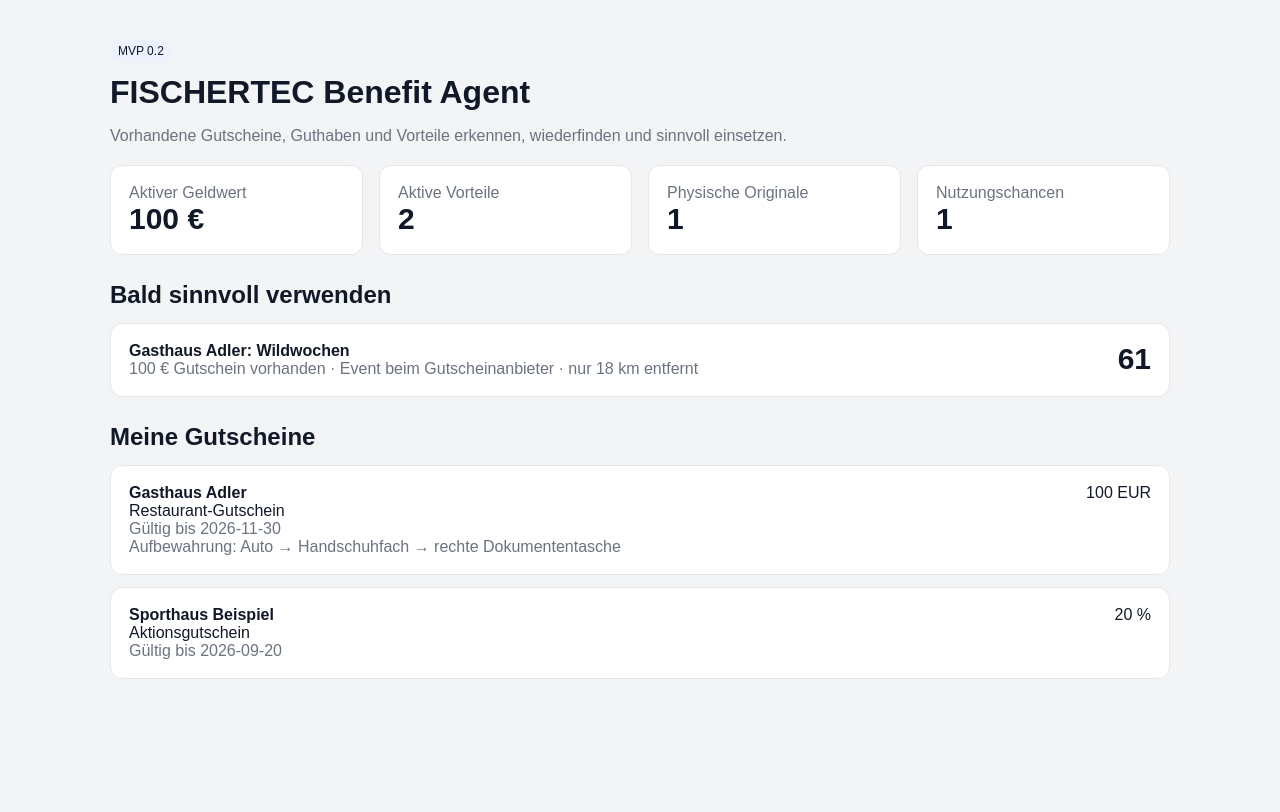
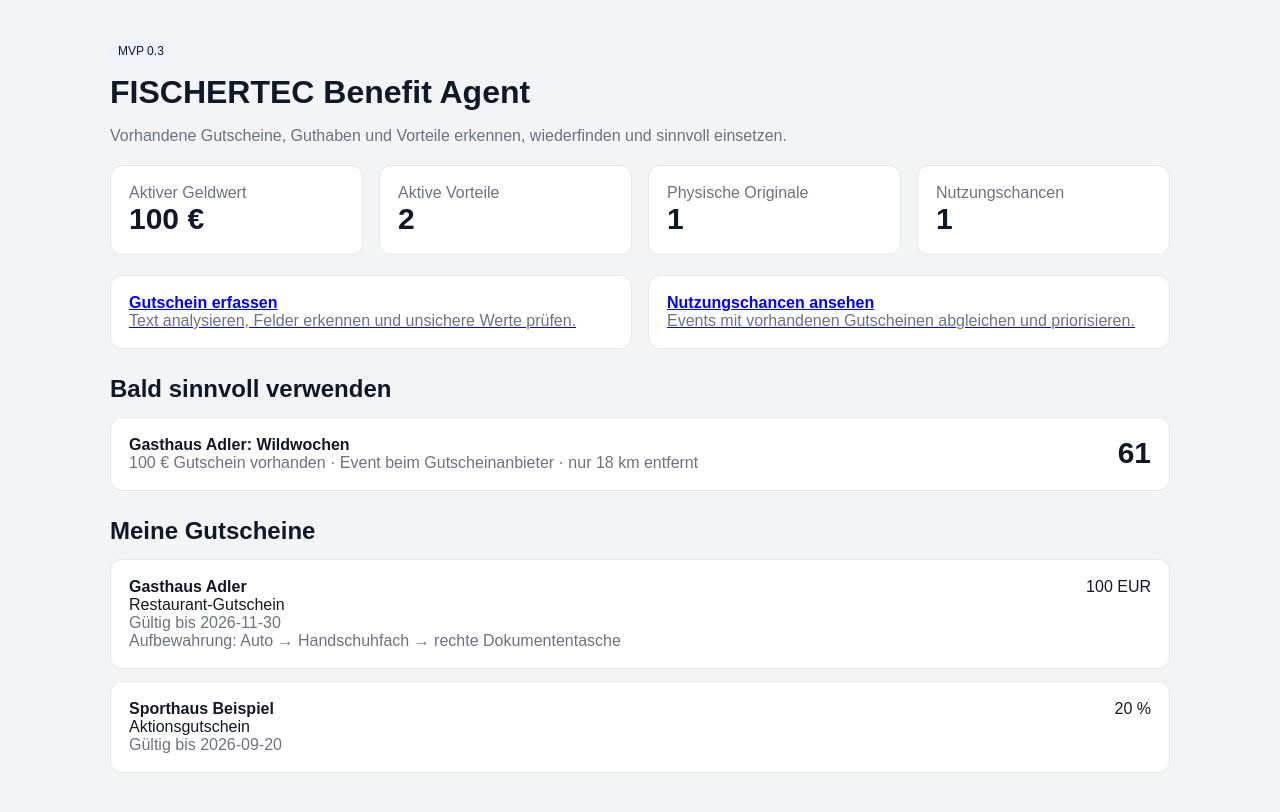
Before and after one commit to FISCHERTEC-cyber/fba, a Next.js app: page / in a window 1280 px wide. Shown: the top 812 px of the page. Built offline with nearby package versions, Linux system fonts and the light colour scheme.

Commit message:
feat: link MVP 0.3 import and opportunity flows

```diff
--- a/app/page.tsx
+++ b/app/page.tsx
@@ -1,3 +1,4 @@
+import Link from 'next/link';
 import { vouchers, opportunities } from '@/lib/demo';
 
 export default function Home() {
@@ -5,7 +6,7 @@ export default function Home() {
   const total = active.reduce((s,v) => s + (v.valueAmount ?? 0), 0);
   const physical = active.filter(v => v.physicalVoucher).length;
   return <main>
-    <p className="badge">MVP 0.2</p>
+    <p className="badge">MVP 0.3</p>
     <h1>FISCHERTEC Benefit Agent</h1>
     <p className="muted">Vorhandene Gutscheine, Guthaben und Vorteile erkennen, wiederfinden und sinnvoll einsetzen.</p>
 
@@ -14,6 +15,11 @@ export default function Home() {
       <div className="card"><div className="muted">Aktive Vorteile</div><div className="metric">{active.length}</div></div>
       <div className="card"><div className="muted">Physische Originale</div><div className="metric">{physical}</div></div>
       <div className="card"><div className="muted">Nutzungschancen</div><div className="metric">{opportunities.length}</div></div>
+    </section>
+
+    <section className="grid" style={{marginTop:20}}>
+      <Link className="card" href="/import"><strong>Gutschein erfassen</strong><div className="muted">Text analysieren, Felder erkennen und unsichere Werte prüfen.</div></Link>
+      <Link className="card" href="/opportunities"><strong>Nutzungschancen ansehen</strong><div className="muted">Events mit vorhandenen Gutscheinen abgleichen und priorisieren.</div></Link>
     </section>
 
     <section style={{marginTop:26}}>
```
